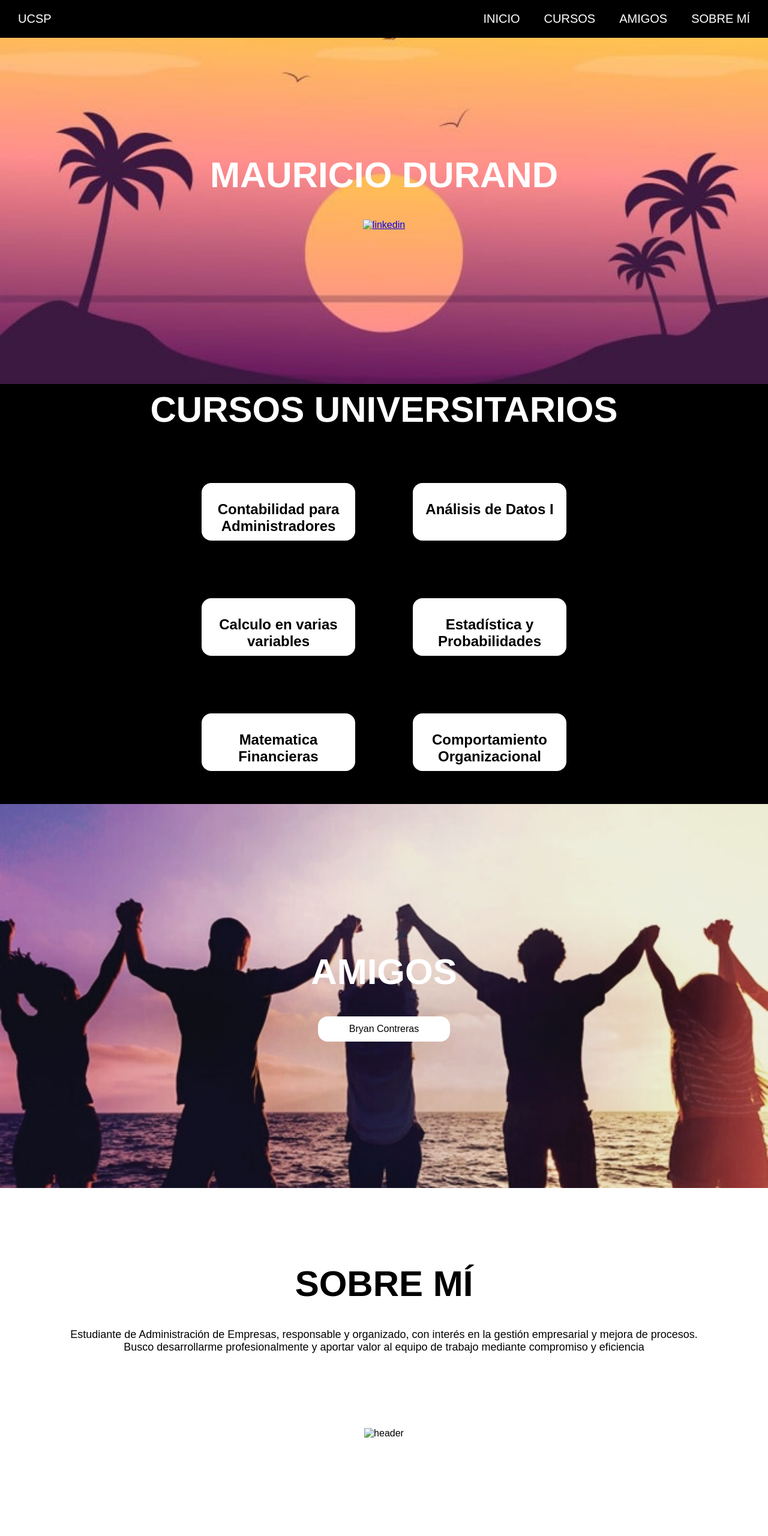
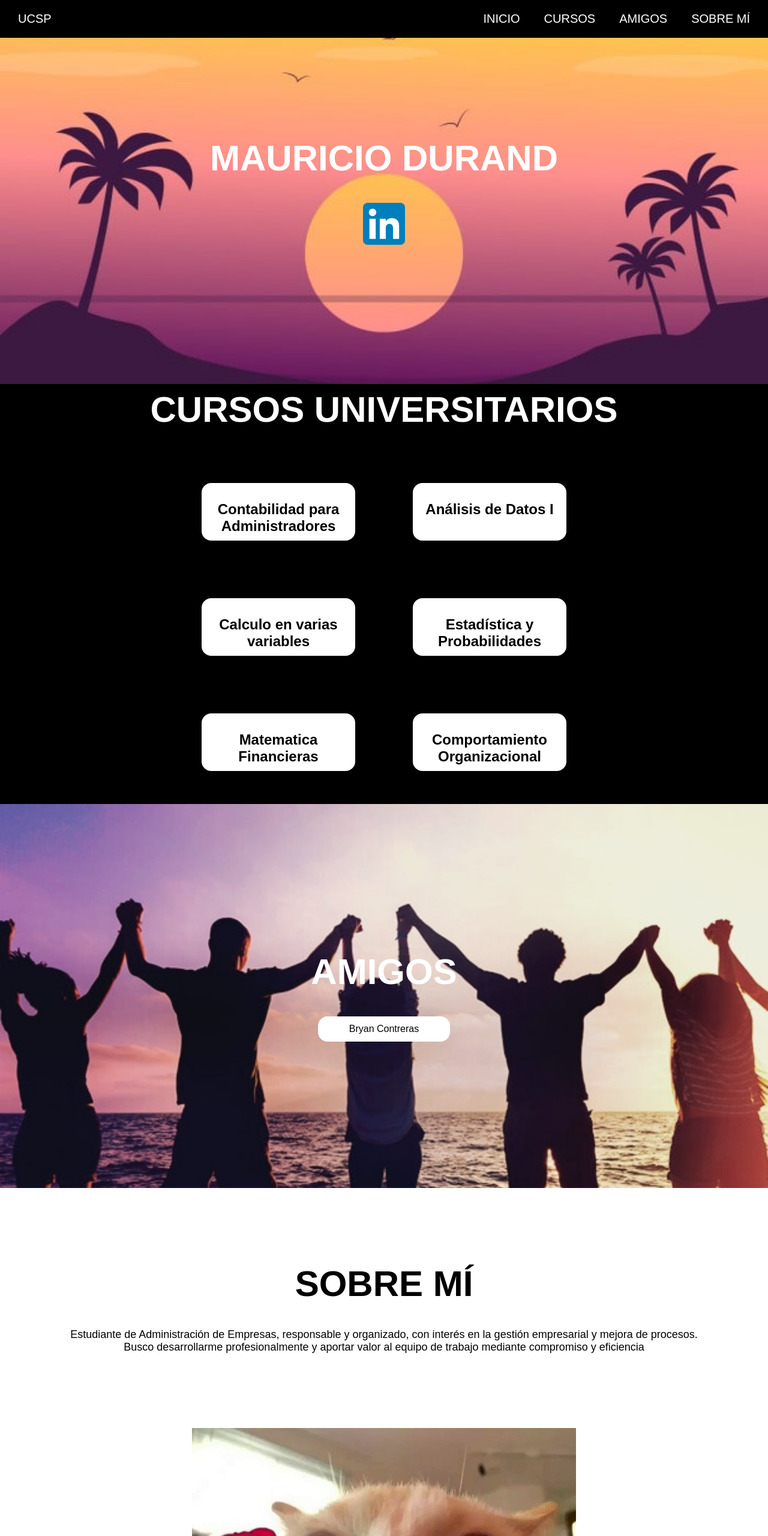
Before and after one commit to Mauricio2025-ucsp/P-ginaWeb, a plain HTML site: page index.html in a window 1280 px wide. Shown: the top 2560 px of the page at 60% size. Before the commit the page ends 2398 px from the top, so only its background shows below. Drawn offline with Linux system fonts and the light colour scheme; files whose address does not match are found by name.

Commit message:
Update index.html

```diff
--- a/index.html
+++ b/index.html
@@ -2,22 +2,15 @@
 <html lang="en">
 <head>
     <meta charset="UTF-8">
-    <meta http-equiv="X-UA- Compatible" content="IE=edge">
-    <meta name="viewport" content="width=device-width, initial-scale=1.0">
-    <link rel="stulesheet" href="https://cdnjs.cloudflare.com/ajax/libs/font-awesome/5.15.1/css/all.min.css">
     <link rel="stylesheet" href="diseño.css">
     <title>Mauricio Durand</title>
-
-    <meta name="google-site-verification" content="2JR0nwJW42Rz1RvGtKums8jkEuvrdFaOFFVKmz8Kw9I" />
 </head>
 <body>
 
     <div class="head">
-
         <div class="logo">
             <a href="https://ucsp.edu.pe/carreras/administracion-negocios/">UCSP</a>
         </div>
-
         <nav class="navbar">
             <a href="#">Inicio</a>
             <a href="#cursos">CURSOS</a>
@@ -32,7 +25,7 @@
 
         <div class="btn-home">
         <a href="https://pe.linkedin.com/in/mauricio-durand-5aa913392" target="_blank">
-            <figure ><img src="Linklogo.png" height="70px" width="70" alt="linkedin"></figure>
+            <figure ><img src="imagenes/Linklogo.png" height="70px" width="70" alt="linkedin"></figure>
         </a>
         </div>
     </header>
@@ -80,21 +73,16 @@
     </section>
 
     <section class="content price" id ="sobre_mi">
-
-        <article class="contain">
             <h2 class="title_2">Sobre mí </h2>
             <p>
                 Estudiante de Administración de Empresas, responsable y organizado, con interés en la gestión empresarial y mejora de procesos.
                 Busco desarrollarme profesionalmente y aportar valor al equipo de trabajo mediante compromiso y eficiencia
             </p>
-        </article>
-
     </section>
 
     <section>
-        <figure><img src="gatorosa.jpg" height="50%" width="50%" alt="header"></figure>
+        <figure><img src="imagenes/gatorosa.jpg" height="50%" width="50%" alt="header"></figure>
     </section>
-
 
 </body>
 </html>
```
